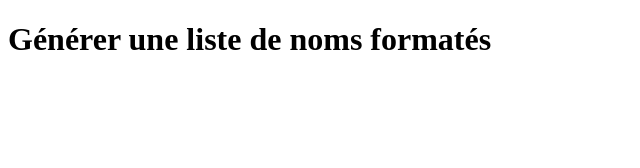
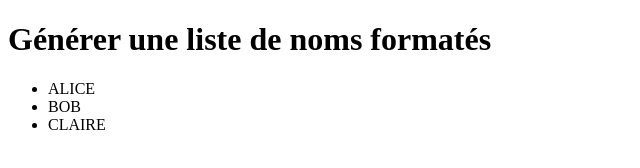
Before and after one commit to kevintortevoix/Base-javascript, a plain HTML site: page DOM 2/Exercice 8/index.html in a window 1280 px wide. Shown: the whole page, without its empty margins (0-640 px from the left). Drawn offline with Linux system fonts and the light colour scheme.

Commit message:
Exercice 8 fini

```diff
--- a/DOM 2/Exercice 8/index.html
+++ b/DOM 2/Exercice 8/index.html
@@ -10,7 +10,7 @@
 
 <body>
     <h1> Générer une liste de noms formatés</h1>
-    <ul id="liste-personnes"></ul>
+    <ul id="listeNoms"></ul>
 </body>
 
 </html>
--- a/DOM 2/Exercice 8/script.js
+++ b/DOM 2/Exercice 8/script.js
@@ -1,11 +1,15 @@
 let personnes = ["alice", "bob", "claire"];
+const ul = document.getElementById("listeNoms");
 
 function afficherNomsMajuscules() {
-    const liste = document.getElementById("liste-personnes");
+    for (let i = 0; i < personnes.length; i++) {
+        let nom = personnes[i];
+        let nomMaj = nom.toUpperCase();
 
-    for (let nom of personnes) {
         const li = document.createElement("li");
-        li.textContent = nom.toUpperCase();
-        liste.appendChild(li);
+        li.textContent = nomMaj
+        ul.appendChild(li);
     }
 }
+
+console.log(afficherNomsMajuscules())
```
